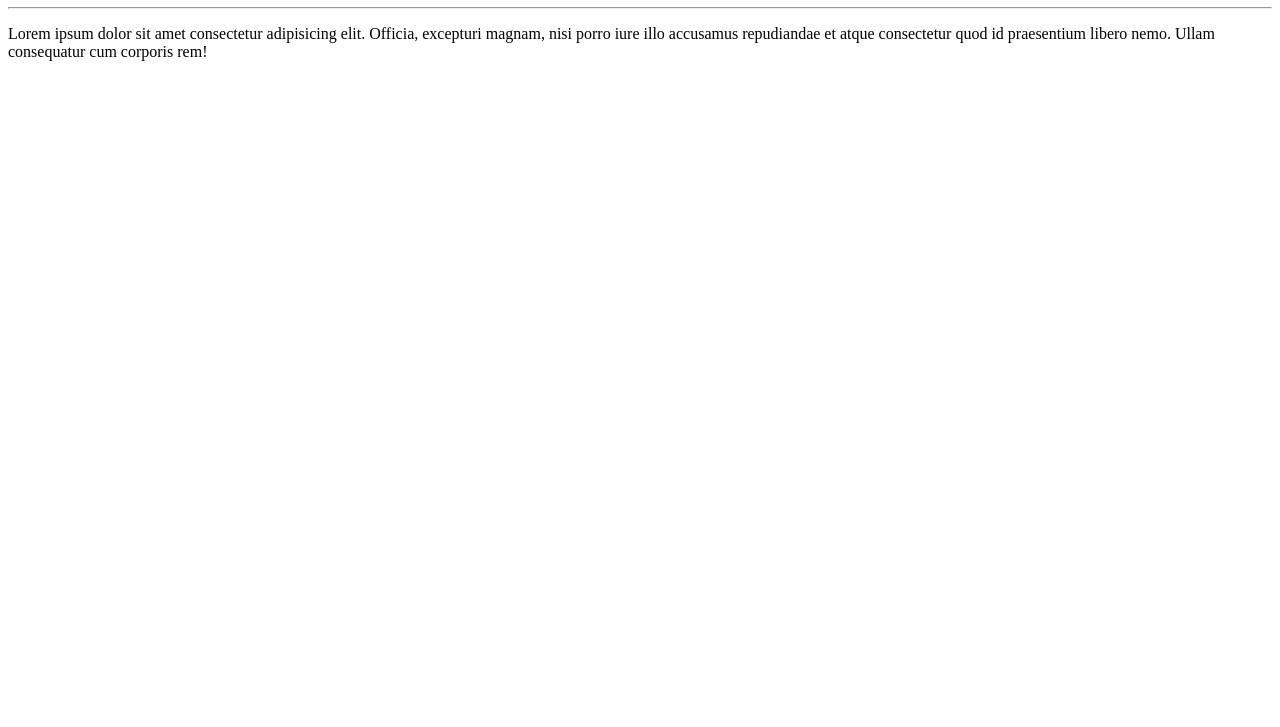
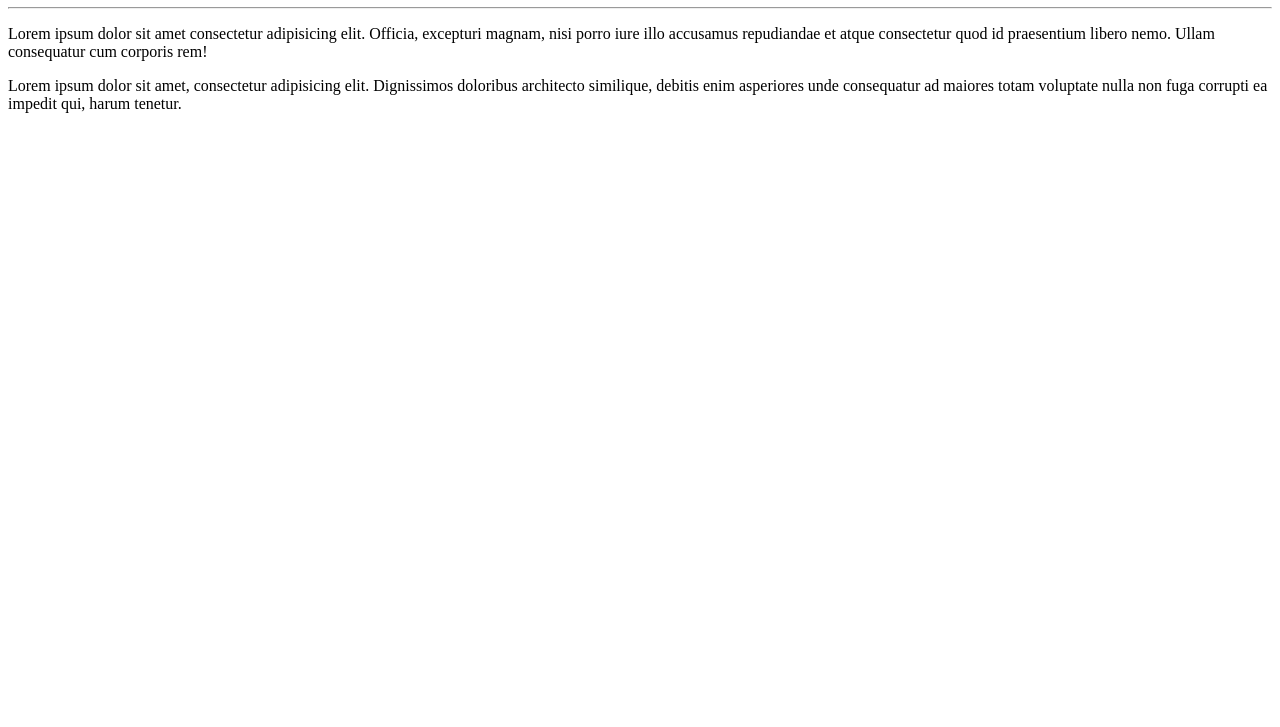
Before and after one commit to FrancisLopes/Hello-World, a plain HTML site: page site-exemplo/index.html in a window 1280 px wide. Shown: the part 73-800 px from the top of the page. Drawn offline with Linux system fonts and the light colour scheme.

Commit message:
Adicionei um parágrafo

```diff
--- a/site-exemplo/index.html
+++ b/site-exemplo/index.html
@@ -10,5 +10,6 @@
     <h1>Hello World!</h1>
     <hr>
     <p>Lorem ipsum dolor sit amet consectetur adipisicing elit. Officia, excepturi magnam, nisi porro iure illo accusamus repudiandae et atque consectetur quod id praesentium libero nemo. Ullam consequatur cum corporis rem!</p>
+    <p>Lorem ipsum dolor sit amet, consectetur adipisicing elit. Dignissimos doloribus architecto similique, debitis enim asperiores unde consequatur ad maiores totam voluptate nulla non fuga corrupti ea impedit qui, harum tenetur.</p>
 </body>
 </html>
```
